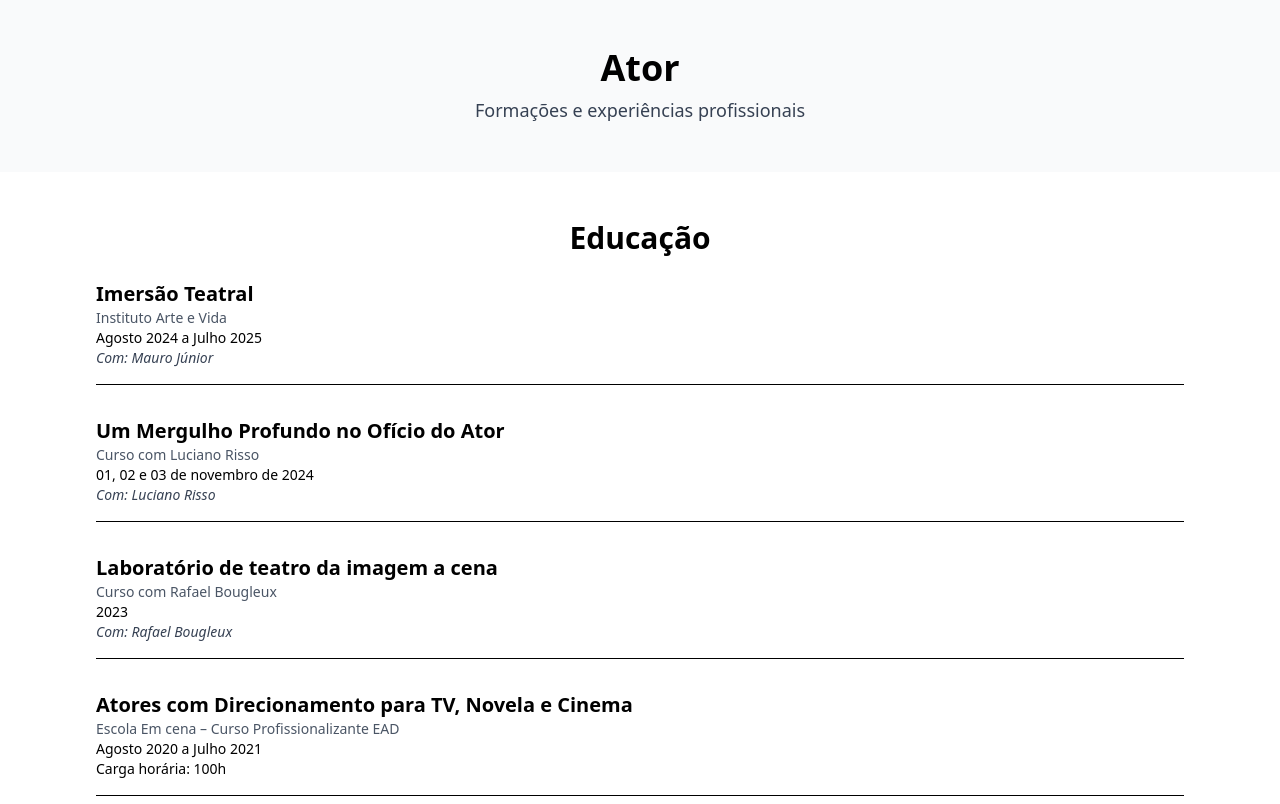
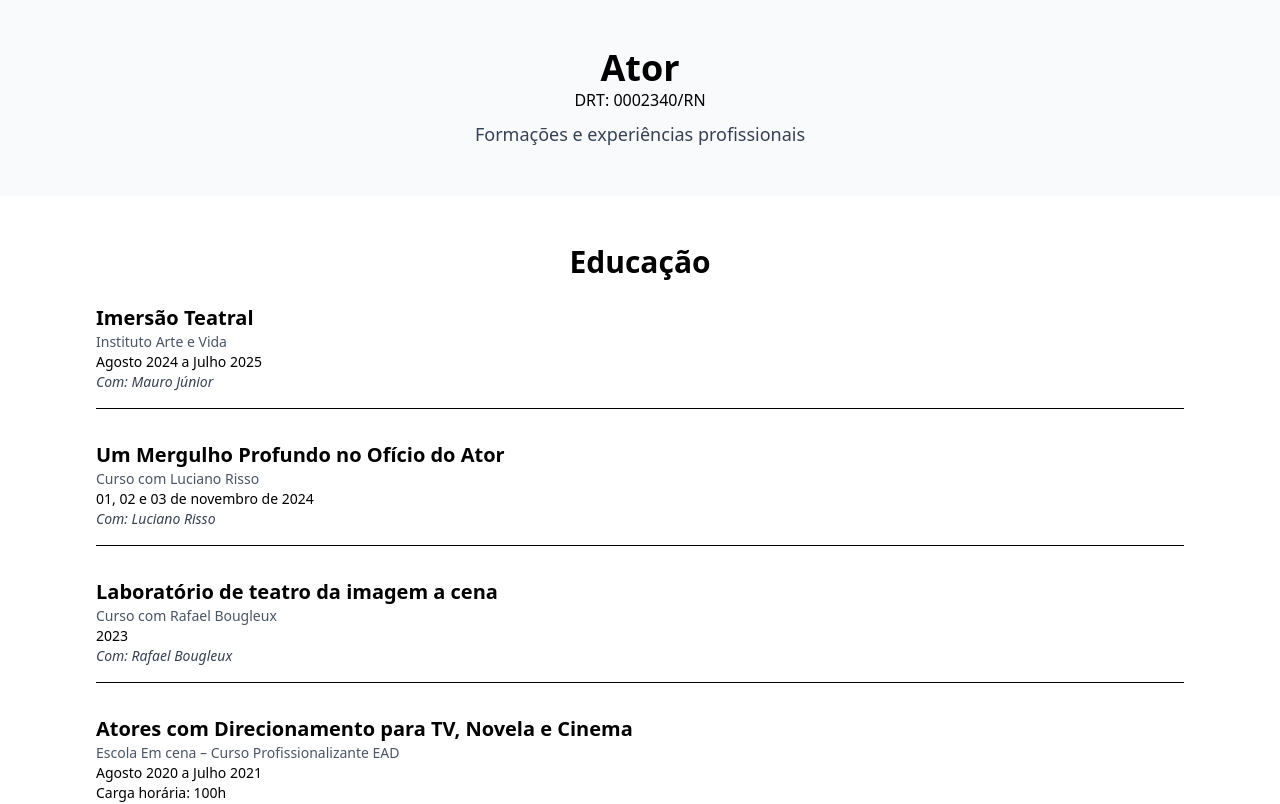
Before and after one commit to mateushilariodias/portfolios, a Next.js app: page /actor in a window 1280 px wide. Shown: the top 804 px of the page. Built offline with nearby package versions, Linux system fonts and the light colour scheme.

Commit message:
feat(actor-page): add DRT registration number to acting profile

```diff
--- a/src/app/actor/page.tsx
+++ b/src/app/actor/page.tsx
@@ -5,6 +5,7 @@ export default function ActorPage() {
     <main className="bg-gray-50 min-h-screen">
       <div className="py-12 text-center">
         <h1 className="text-4xl font-bold">Ator</h1>
+        <p>DRT: 0002340/RN</p>
         <p className="text-lg text-gray-700 mt-2">Formações e experiências profissionais</p>
       </div>
       <PortfolioSection area="actor" />
```
